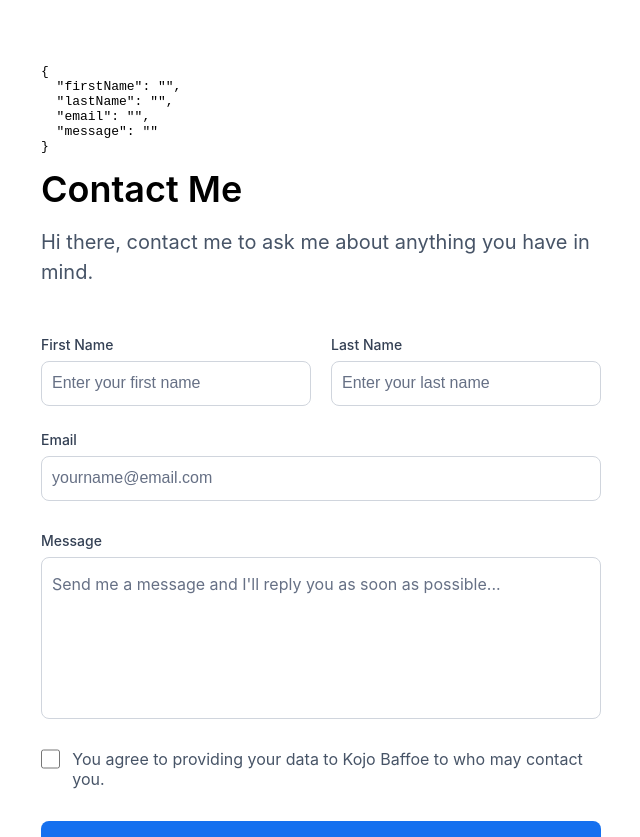
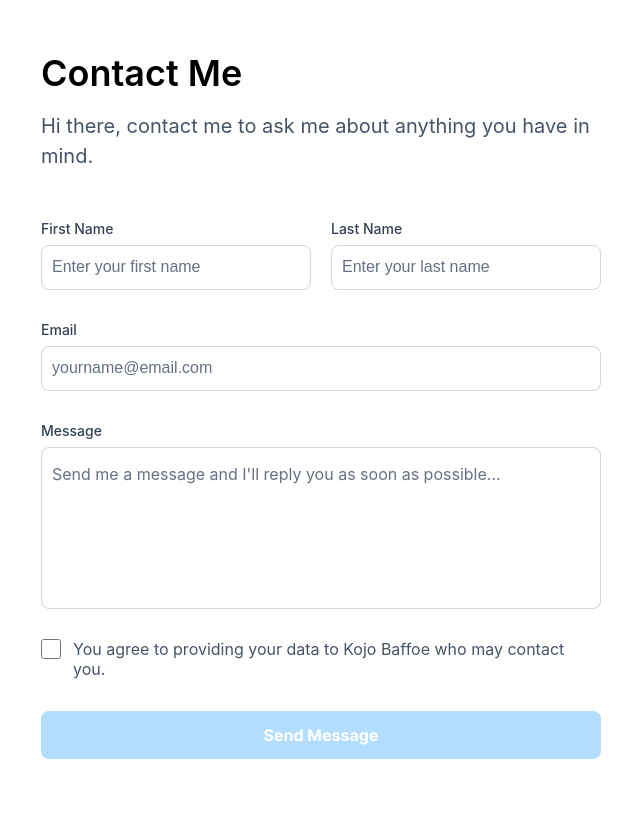
Before and after one commit to kojobaffoe011/linktree-mock, a React (Create React App) app: page /contact in a window 1280 px wide. Shown: the part 105-942 px from the top of the page, without its empty margins (319-959 px from the left). Built offline with nearby package versions, Linux system fonts and the light colour scheme.

Commit message:
fix: ContactPage.js

```diff
--- a/src/pages/ContactPage.js
+++ b/src/pages/ContactPage.js
@@ -1,4 +1,4 @@
-import React, { useState, useEffect } from "react";
+import React, { useState, useEffect, useRef } from "react";
 import Flex from "../components/layout/Flex";
 import Grid, { GridItem } from "../components/layout/Grid";
 import "../styles/contactpage.css";
@@ -13,6 +13,8 @@ const ContactPage = () => {
   const [formValues, setFormValues] = useState(initialValues);
   const [formErrors, setFormErrors] = useState({});
   const [isSubmit, setIsSubmit] = useState(false);
+  const [isAlertVisible, setIsAlertVisible] = useState(false);
+  const [change, setChange] = useState(true);
 
   const handleChange = (e) => {
     const { name, value } = e.target;
@@ -24,10 +26,13 @@ const ContactPage = () => {
     e.preventDefault();
     setFormErrors(validate(formValues));
     setIsSubmit(true);
+    setIsAlertVisible(true);
+    setTimeout(() => {
+      setIsAlertVisible(false);
+    }, 5000);
   };
 
   useEffect(() => {
-    console.log(formErrors);
     if (Object.keys(formErrors).length === 0 && isSubmit) {
       console.log(formValues);
     }
@@ -44,6 +49,8 @@ const ContactPage = () => {
     }
     if (!values.email) {
       errors.email = "Email is required!";
+    } else if (!regex.test(values.email)) {
+      errors.email = "Email is invalid";
     }
     if (!values.message) {
       errors.message = "Please enter a message";
@@ -51,10 +58,35 @@ const ContactPage = () => {
     return errors;
   };
 
+  const handleButtonDisability = () => {
+    setChange(!change);
+  };
+
   return (
-    <div className="page-padding">
-      <pre>{JSON.stringify(formValues, undefined, 2)}</pre>
-      <Flex stack={true} spacing={48}>
+    <div className="page-padding " style={{ position: "relative" }}>
+      {Object.keys(formErrors).length === 0 && isSubmit
+        ? isAlertVisible && (
+            <Flex className="" jc="center">
+              <div
+                className=""
+                style={{
+                  padding: "10px",
+                  borderRadius: "8px",
+                  marginTop: "auto",
+                  backgroundColor: "#1570ef",
+                  position: "fixed",
+                  top: "5px",
+                  transition: "0s 4s",
+                }}
+              >
+                <p className="white bold smallest">
+                  Message sent successfully!
+                </p>
+              </div>
+            </Flex>
+          )
+        : null}
+      <Flex stack={true} spacing={48} className="">
         <Flex stack={true} spacing={16}>
           <h1 className="">Contact Me</h1>
           <p className="small gray-600">
@@ -78,8 +110,8 @@ const ContactPage = () => {
                     value={formValues.firstName}
                     onChange={handleChange}
                   />
+                  <p className="error">{formErrors.firstName}</p>
                 </Flex>
-                <p className="error">{formErrors.firstName}</p>
               </GridItem>
               <GridItem span={6} md={12}>
                 <Flex stack={true} spacing={6}>
@@ -94,8 +126,8 @@ const ContactPage = () => {
                     value={formValues.lastName}
                     onChange={handleChange}
                   />
+                  <p className="error">{formErrors.lastName}</p>
                 </Flex>
-                <p className="error">{formErrors.lastName}</p>
               </GridItem>
             </Grid>
             <Flex stack={true} spacing={6}>
@@ -130,7 +162,8 @@ const ContactPage = () => {
             <Flex stack={true} spacing={32}>
               <Flex className="" spacing={12}>
                 <input
-                  className=""
+                  className="  checkbox"
+                  onChange={handleButtonDisability}
                   type="checkbox"
                   style={{
                     margin: 0,
@@ -140,12 +173,15 @@ const ContactPage = () => {
                     border: "1px solid #d0d5dd",
                   }}
                 />
-                <p className="gray-600 ">
-                  You agree to providing your data to Kojo Baffoe to who may
-                  contact you.
-                </p>
+
+                <label className="">
+                  <p className="gray-600 ">
+                    You agree to providing your data to Kojo Baffoe who may
+                    contact you.
+                  </p>
+                </label>
               </Flex>
-              <button>
+              <button disabled={change}>
                 <p className="white bold smaller">Send Message</p>
               </button>
             </Flex>
--- a/src/styles/App.css
+++ b/src/styles/App.css
@@ -22,6 +22,18 @@ input {
   border: 1px solid #d0d5dd;
 }
 
+input[type="checkbox" i] {
+  background-color: white;
+}
+
+.checkbox {
+  margin: 0;
+  height: 20px;
+  width: 20px;
+  border-radius: 6px;
+  /* border: 1px solid #d0d5dd; */
+}
+
 textarea {
   border: 1px solid #d0d5dd;
   border-radius: 8px;
@@ -36,6 +48,15 @@ button {
   padding: 12px;
   border-radius: 8px;
   background-color: #1570ef;
+  border: none;
+}
+
+button:disabled {
+  width: 100%;
+  height: 48px;
+  padding: 12px;
+  border-radius: 8px;
+  background-color: #b2ddff;
   border: none;
 }
 
--- a/src/styles/contactpage.css
+++ b/src/styles/contactpage.css
@@ -9,6 +9,19 @@
   line-height: 20px;
 }
 
+.hide {
+  animation: hideAnimation 0s ease-in 5s;
+  animation-fill-mode: forwards;
+}
+
+@keyframes hideAnimation {
+  to {
+    visibility: hidden;
+    width: 0;
+    height: 0;
+  }
+}
+
 @media screen and (max-width: 768px) {
   .page-padding {
     padding: 64px 16px;
```
